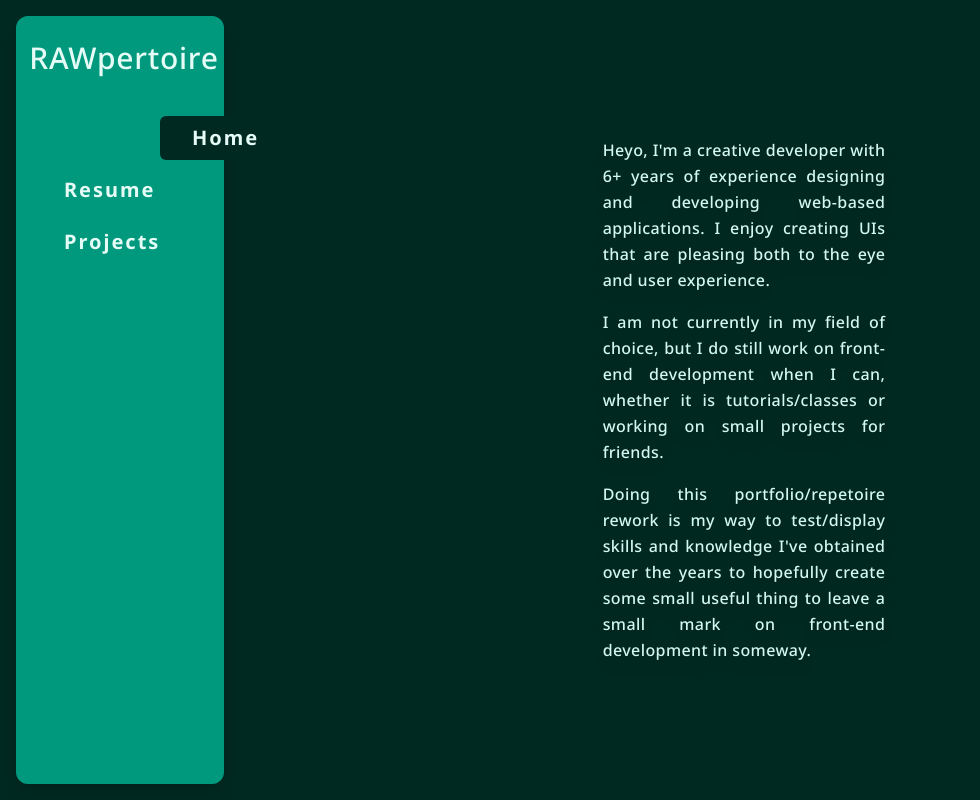
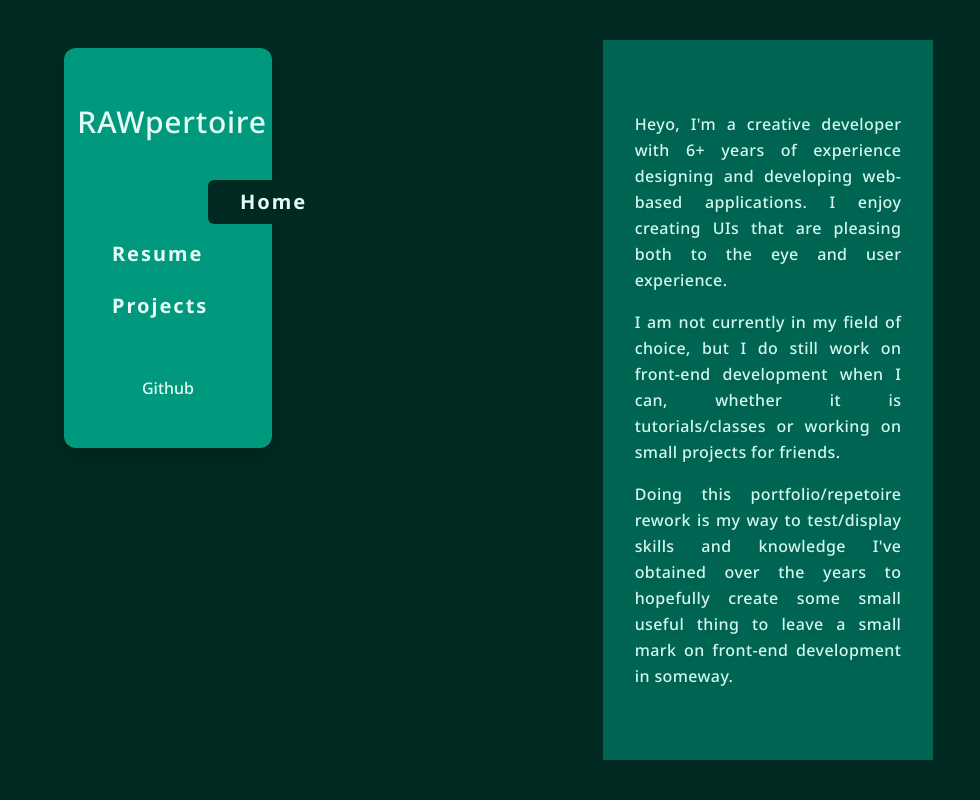
Before and after one commit to RAWoiwode/rawpertoire, a Next.js app: page / in a window 1280 px wide. Shown: the whole page, without its empty margins (0-980 px from the left). Built offline with nearby package versions, Linux system fonts and the light colour scheme.

Commit message:
Modifying SideNav a bit to be slightly dynamic

```diff
--- a/app/components/Header.tsx
+++ b/app/components/Header.tsx
@@ -1,7 +1,5 @@
 const Header = () => {
-  return (
-    <h1 className="h-fit w-full py-6 pl-2 text-center text-3xl">RAWpertoire</h1>
-  );
+  return <h1 className="w-full py-6 pl-2 text-center text-3xl">RAWpertoire</h1>;
 };
 
 export default Header;
--- a/app/components/SideNav.tsx
+++ b/app/components/SideNav.tsx
@@ -24,8 +24,9 @@ const SideNav = () => {
   const pathname = usePathname();
 
   return (
-    <div className="flex flex-grow flex-col rounded-xl bg-background-700 shadow-lg lg:w-1/6">
+    <div className="my-8 ml-12 flex max-h-[50vh] flex-col rounded-xl bg-background-700 py-8 shadow-lg lg:w-1/6">
       <Header />
+      <div className="flex flex-1 flex-col justify-between">
         <nav className="flex flex-col items-center space-y-2 px-8 py-4">
           {navItems.map((item) => (
             <Link
@@ -37,6 +38,10 @@ const SideNav = () => {
             </Link>
           ))}
         </nav>
+        <div className="flex justify-center pb-4">
+          <Link href={""}>Github</Link>
+        </div>
+      </div>
     </div>
   );
 };
--- a/app/page.tsx
+++ b/app/page.tsx
@@ -1,6 +1,6 @@
 const Home = () => {
   return (
-    <div className="mx-auto w-1/3 content-center p-4 text-text-100">
+    <div className="mx-auto w-1/3 content-center bg-background-800 p-4 text-text-100">
       <div className="mx-auto space-y-4 p-4 text-justify text-base drop-shadow-lg">
         <p>
           Heyo, I&apos;m a creative developer with 6+ years of experience
```
Lines whose indentation alone changed are shown as unchanged.
